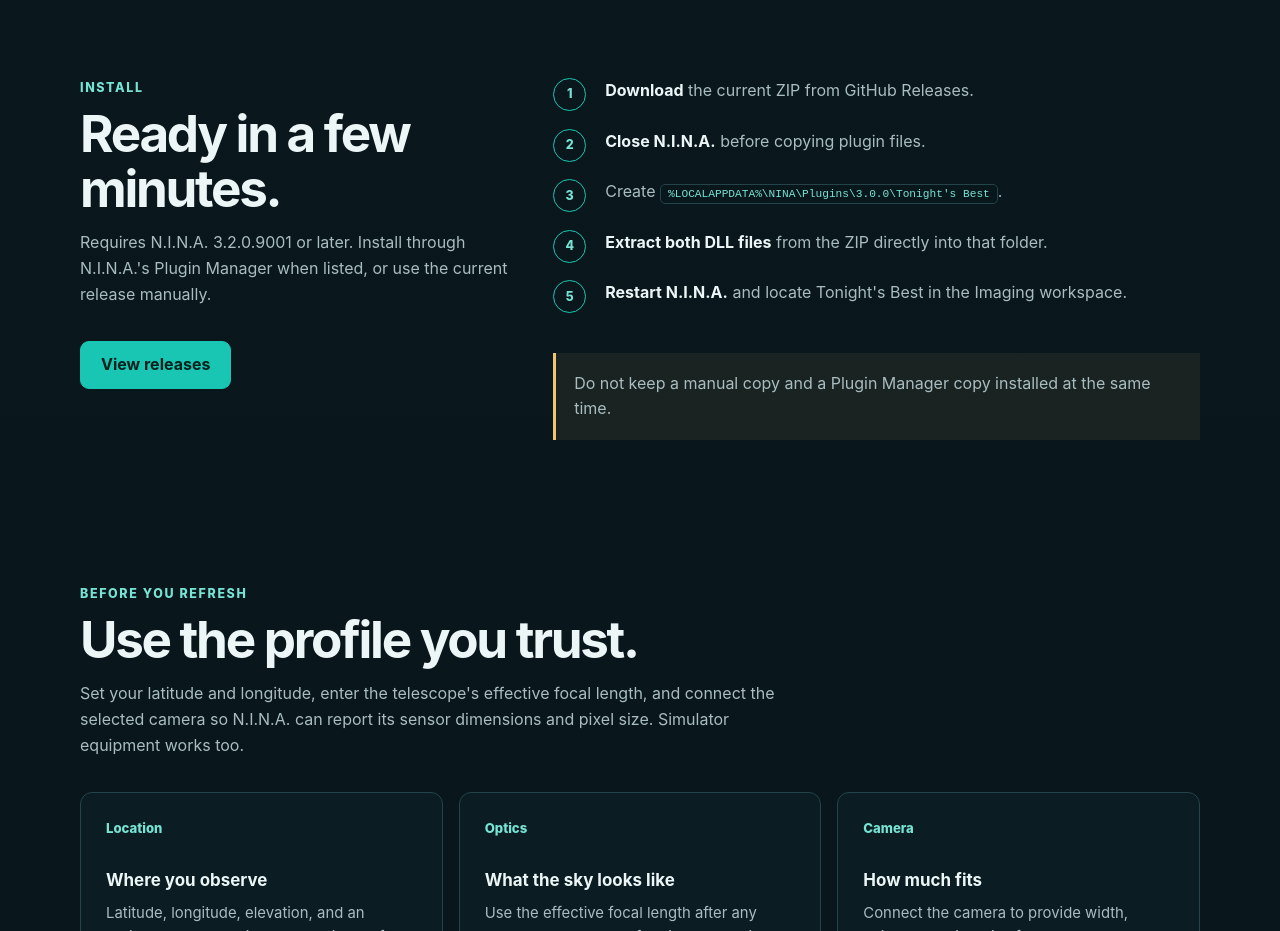
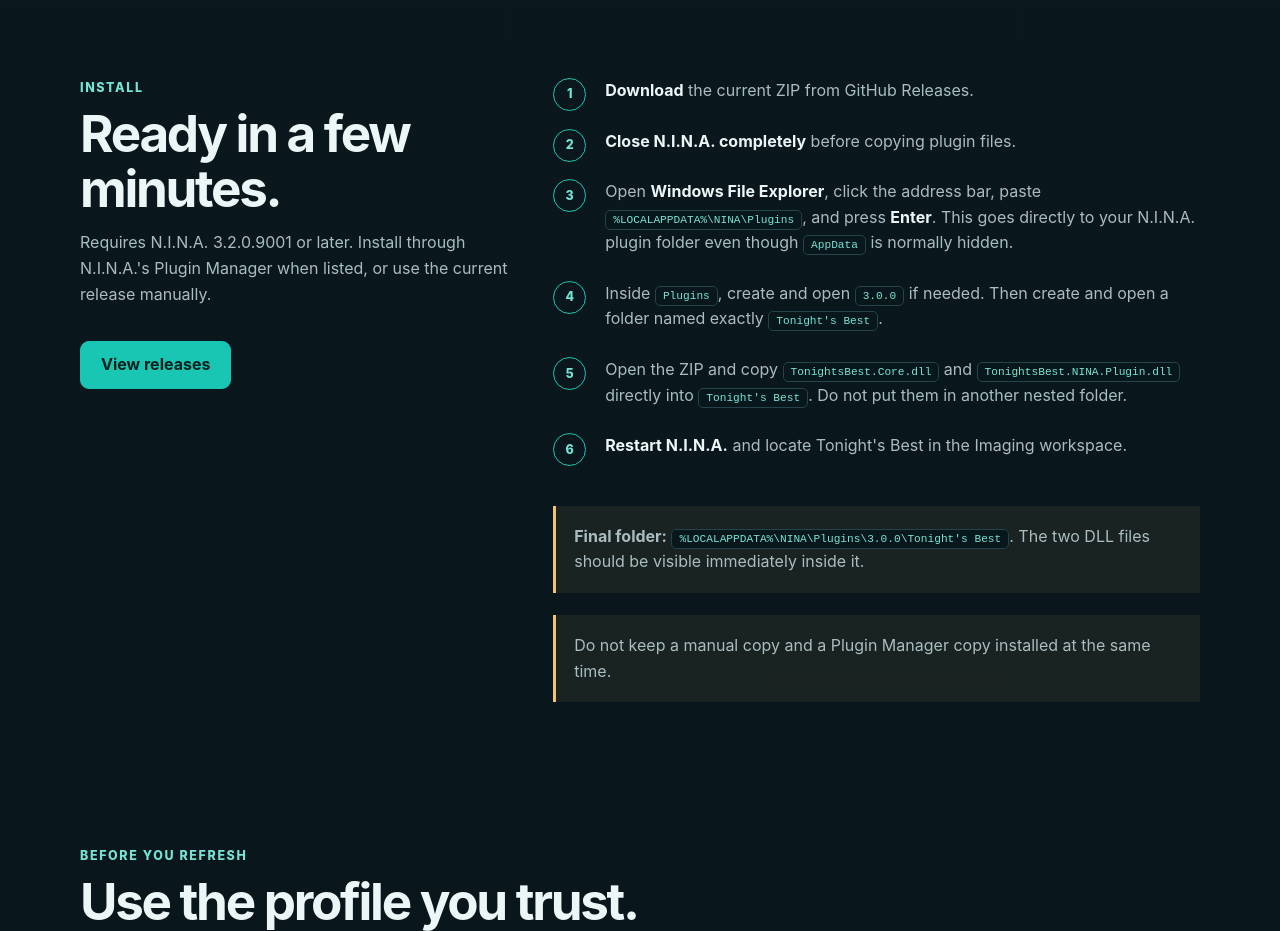
Before and after one commit to CCDASTRO/TonightsBest-NINA, a plain HTML site: page docs/best.html in a window 1280 px wide. Shown: the part 2620-3551 px from the top of the page. Drawn offline with Linux system fonts and the light colour scheme.

Commit message:
Clarify manual plugin installation

```diff
--- a/docs/best.html
+++ b/docs/best.html
@@ -233,11 +233,13 @@
         <div>
           <ol class="steps">
             <li><strong>Download</strong> the current ZIP from GitHub Releases.</li>
-            <li><strong>Close N.I.N.A.</strong> before copying plugin files.</li>
-            <li>Create <code>%LOCALAPPDATA%\NINA\Plugins\3.0.0\Tonight's Best</code>.</li>
-            <li><strong>Extract both DLL files</strong> from the ZIP directly into that folder.</li>
+            <li><strong>Close N.I.N.A. completely</strong> before copying plugin files.</li>
+            <li>Open <strong>Windows File Explorer</strong>, click the address bar, paste <code>%LOCALAPPDATA%\NINA\Plugins</code>, and press <strong>Enter</strong>. This goes directly to your N.I.N.A. plugin folder even though <code>AppData</code> is normally hidden.</li>
+            <li>Inside <code>Plugins</code>, create and open <code>3.0.0</code> if needed. Then create and open a folder named exactly <code>Tonight's Best</code>.</li>
+            <li>Open the ZIP and copy <code>TonightsBest.Core.dll</code> and <code>TonightsBest.NINA.Plugin.dll</code> directly into <code>Tonight's Best</code>. Do not put them in another nested folder.</li>
             <li><strong>Restart N.I.N.A.</strong> and locate Tonight's Best in the Imaging workspace.</li>
           </ol>
+          <div class="note"><strong>Final folder:</strong> <code>%LOCALAPPDATA%\NINA\Plugins\3.0.0\Tonight's Best</code>. The two DLL files should be visible immediately inside it.</div>
           <div class="note">Do not keep a manual copy and a Plugin Manager copy installed at the same time.</div>
         </div>
       </div>
```
Also changed, not shown: 1 other file.
